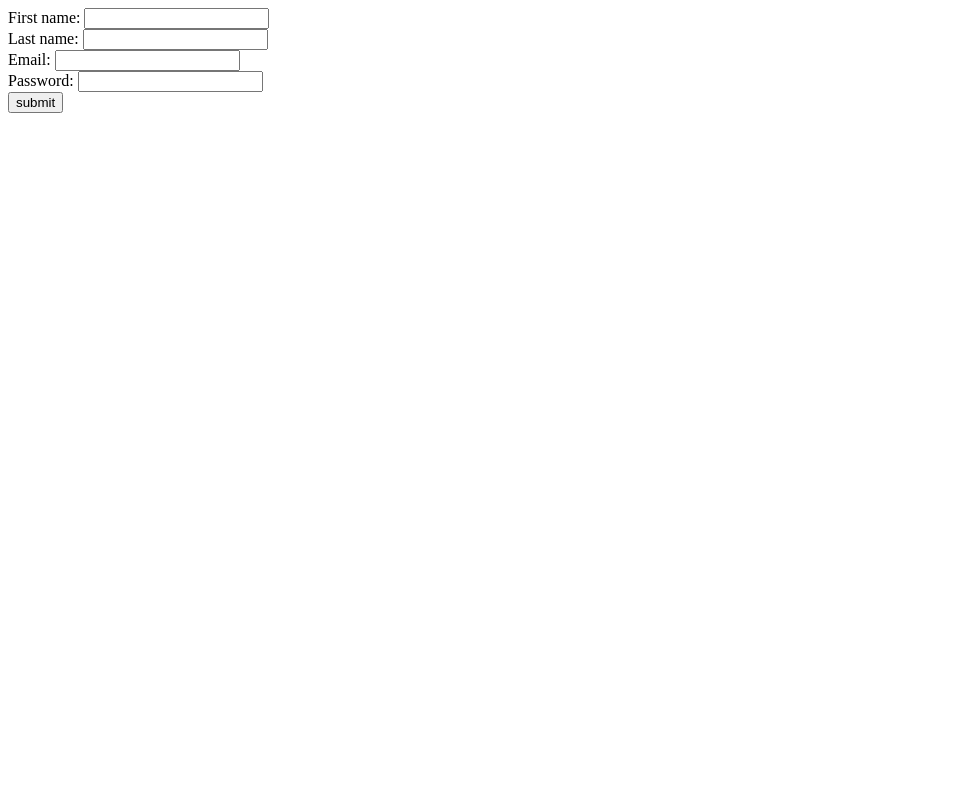
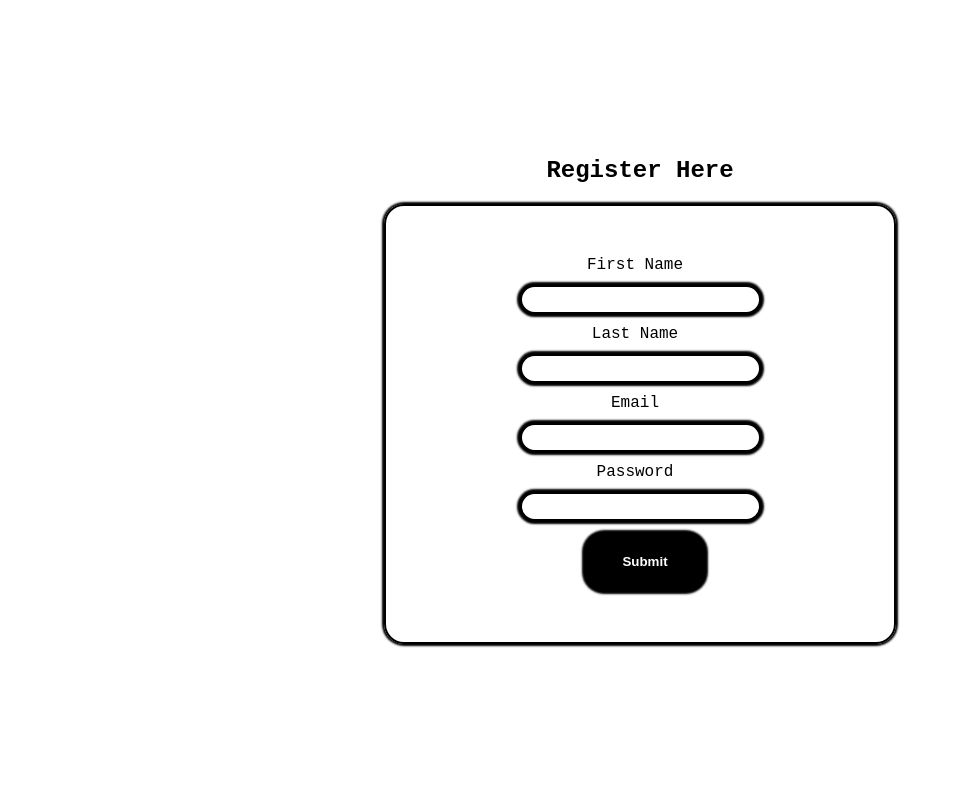
Before and after one commit to RohitKr9/chat-app, a Django app: page /account/signup/ in a window 1280 px wide. Shown: the whole page, without its empty margins (0-955 px from the left). Run offline with Django 5.2, Linux system fonts and the light colour scheme.

Commit message:
Add style to login and signup page

```diff
--- a/templates/signup.html
+++ b/templates/signup.html
@@ -1,15 +1,102 @@
 <!DOCTYPE html>
 <html lang="en">
+
 <head>
     <meta charset="UTF-8">
     <meta name="viewport" content="width=device-width, initial-scale=1.0">
     <title>Document</title>
+    <style>
+        * {
+            box-sizing: border-box;
+            padding: 0%;
+            margin: 0%;
+        }
+
+        body {
+            font-family: 'Courier New', monospace;
+            box-sizing: border-box;
+            height: 100vh;
+            display: flex;
+            justify-content: center;
+            align-items: center;
+            flex-direction: column;
+        }
+
+        .container {
+            padding: 20px;
+            border: 2px solid black;
+            border-radius: 20px;
+            width: 40vw;
+            height: 55vh;
+            box-shadow: 0px 0px 2px 2px black;
+            display: flex;
+            justify-content: center;
+            align-items: center;
+        }
+
+        form {
+            display: flex;
+            flex-direction: column;
+            align-items: center;
+            justify-content: center;
+            height: 100%;
+            padding: 30px;
+        }
+
+        input[type="text"],
+        input[type="email"],
+        input[type="password"] {
+            margin: 10px 20px 10px 20px;
+            border: 3px solid black;
+            border-radius: 20px;
+            width: 100%;
+            padding: 5px 10px;
+            box-shadow: 0px 0px 2px 2px black;
+        }
+
+        label {
+            margin: 0 10px 0 0;
+        }
+
+        /* label[for="email"]{
+        margin-right: 350px;
+    } */
+        button {
+            color: white;
+            border: none;
+            margin: 0 0 0 10px;
+            border-radius: 20px;
+            box-shadow: 0px 0px 2px 2px black;
+            width: 50%;
+            height: 100px;
+            background-color: black;
+        }
+        .title_text{
+            padding-bottom: 20px;
+        }
+    </style>
 </head>
+
 <body>
-    <form action="http://127.0.0.1:8000/account/signup/" method="post">
-        {%csrf_token%}
-        {{form}}
-        <input type="submit" value="submit">
-    </form>
+    <div class="title_text"><h2>Register Here</h2></div>
+    <div class="container">
+
+        <form action="http://127.0.0.1:8000/account/signup/" method="post" id="signupform">
+            {% csrf_token %}
+            <label for="first_name">First Name</label>
+            {{form.first_name}}
+            {% comment %} <input type="email" name="email" id="email" placeholder="Email ID"> {% endcomment %}
+            <label for="last_name">Last Name</label>
+            {{form.last_name}}
+            <label for="email">Email</label>
+            {{form.email}}
+            <label for="password">Password</label>
+            {{form.password}}
+            {% comment %} <label for="password">Password</label>
+            <input type="password" name="password" id="password"> {% endcomment %}
+            <button type="submit" form="signupform"><b>Submit</b></button>
+        </form>
+    </div>
 </body>
+
 </html>
```
Also changed, not shown: templates/login.html (+61 -3 lines).
